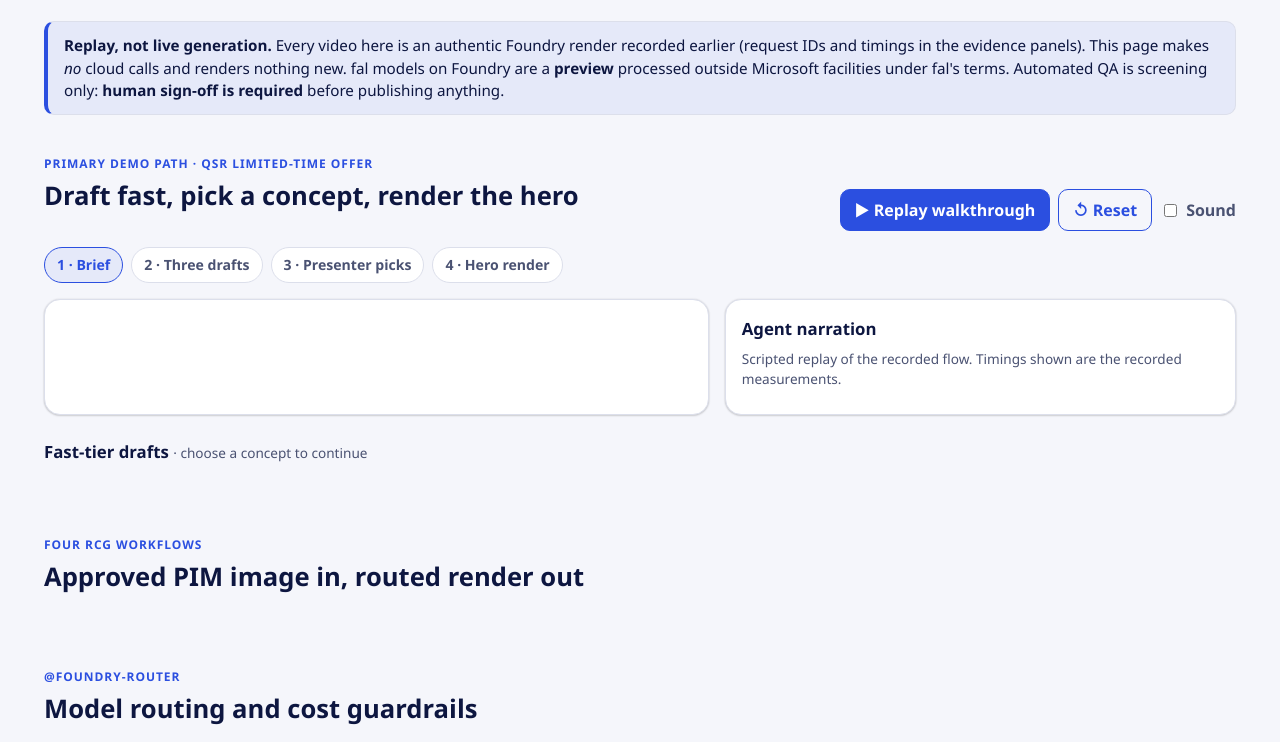
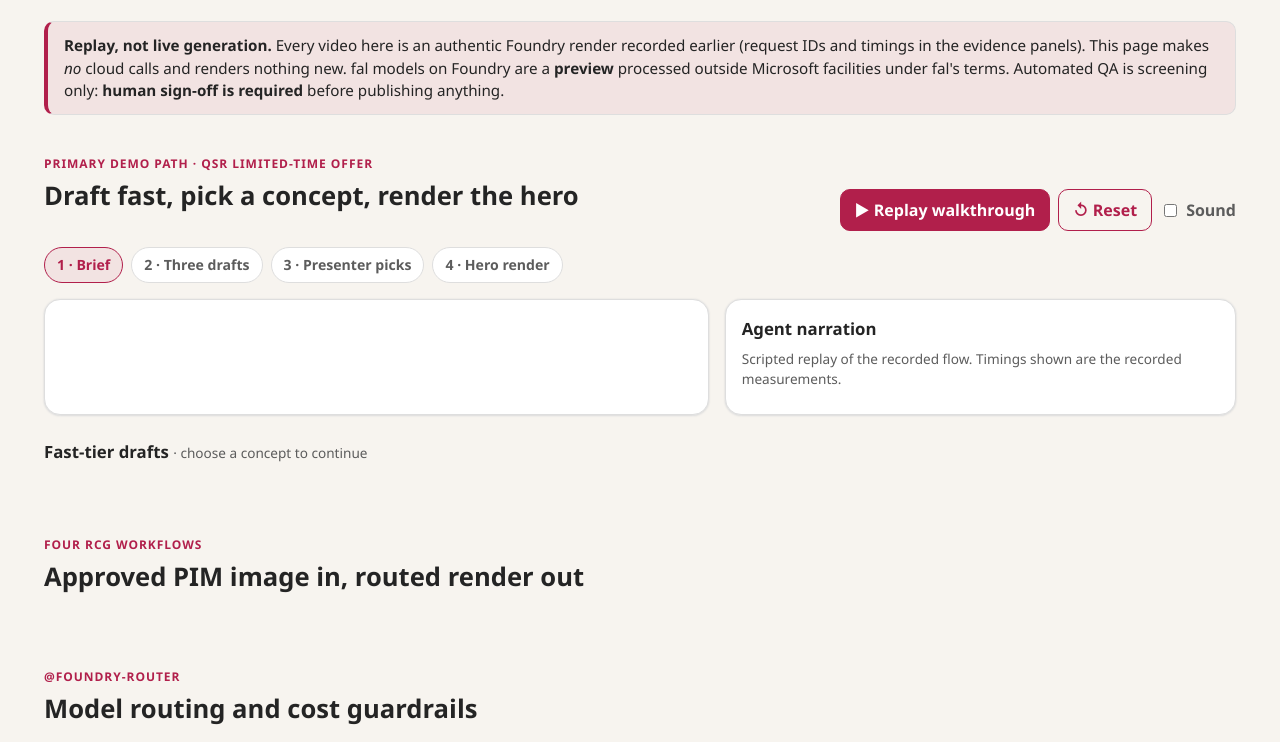
Before and after one commit to swigerb/sku-to-scene, a plain HTML site: page site/index.html in a window 1280 px wide. Shown: the part 525-1267 px from the top of the page. Drawn offline with Linux system fonts and the light colour scheme; no server answers; files whose address does not match are found by name.

Commit message:
Correct brand QA thresholds and demo theme
Co-authored-by: Copilot App <223556219+Copilot@users.noreply.github.com>

```diff
--- a/site/app.css
+++ b/site/app.css
@@ -1,53 +1,54 @@
-/* Theme tokens: structure follows the shared --cp-* convention; values come from the SKU to Scene brand marks
-   (navy wordmark, teal -> blue -> violet tag gradient). Components use only var(--cp-*). */
 :root {
   color-scheme: light;
-  --cp-bg: #f5f6fb;
-  --cp-bg-elevated: #fbfbfe;
+  --cp-bg: #f7f4ef;
+  --cp-bg-elevated: #fcfbf8;
   --cp-surface: #ffffff;
-  --cp-surface-soft: #eef0f8;
-  --cp-border: #dcdfeb;
-  --cp-border-strong: #8a90a8;
-  --cp-text: #0d1640;
-  --cp-text-muted: #4a5272;
-  --cp-text-soft: #5f6784;
-  --cp-accent: #2b4fe0;
-  --cp-accent-hover: #2140bd;
-  --cp-accent-soft: rgba(43, 79, 224, 0.08);
+  --cp-surface-soft: #f5f5f5;
+  --cp-border: #dedede;
+  --cp-border-strong: #919191;
+  --cp-text: #242424;
+  --cp-text-muted: #5c5c5c;
+  --cp-text-soft: #6f6f6f;
+  --cp-accent: #b11f4b;
+  --cp-accent-hover: #9a1a41;
+  --cp-accent-soft: rgba(177, 31, 75, 0.08);
   --cp-accent-fg: #ffffff;
-  --cp-success: #12803f;
-  --cp-danger: #c0262d;
-  --cp-warning: #9a5b00;
-  --cp-link: #2b4fe0;
-  --cp-shadow: 0 0 2px rgba(0, 0, 0, 0.12), 0 1px 2px rgba(0, 0, 0, 0.14);
-  --cp-panel: rgba(255, 255, 255, 0.9);
-  --cp-highlight: rgba(43, 79, 224, 0.12);
-  --cp-brand-gradient: linear-gradient(90deg, #14d9a7 0%, #2b6bff 50%, #9b2cf5 100%);
-  --cp-track: #e3e6f2;
+  --cp-success: #16a34a;
+  --cp-danger: #dc2626;
+  --cp-warning: #f59e0b;
+  --cp-link: #0078d4;
+  --cp-shadow: 0 18px 48px rgba(0, 0, 0, 0.12);
+  --cp-overlay: rgba(255, 255, 255, 0.8);
+  --cp-panel: rgba(255, 255, 255, 0.86);
+  --cp-panel-strong: rgba(255, 255, 255, 0.96);
+  --cp-sheen: rgba(255, 255, 255, 0.55);
+  --cp-highlight: rgba(177, 31, 75, 0.12);
 }
 html[data-theme="dark"] {
   color-scheme: dark;
-  --cp-bg: #0a0f2c;
-  --cp-bg-elevated: #0e1438;
-  --cp-surface: #121a44;
-  --cp-surface-soft: #18214f;
-  --cp-border: #283266;
-  --cp-border-strong: #4a5590;
-  --cp-text: #e9ecf8;
-  --cp-text-muted: #a4acd0;
-  --cp-text-soft: #c2c8e4;
-  --cp-accent: #7f9cff;
-  --cp-accent-hover: #9cb3ff;
-  --cp-accent-soft: rgba(127, 156, 255, 0.14);
-  --cp-accent-fg: #0a0f2c;
+  --cp-bg: #3d3b3a;
+  --cp-bg-elevated: #343231;
+  --cp-surface: #292929;
+  --cp-surface-soft: #2e2e2e;
+  --cp-border: #474747;
+  --cp-border-strong: #5f5f5f;
+  --cp-text: #dedede;
+  --cp-text-muted: #919191;
+  --cp-text-soft: #b0b0b0;
+  --cp-accent: #fd8ea1;
+  --cp-accent-hover: #fb7b91;
+  --cp-accent-soft: rgba(253, 142, 161, 0.14);
+  --cp-accent-fg: #1a1a1a;
   --cp-success: #4ade80;
-  --cp-danger: #ff7b7b;
+  --cp-danger: #f87171;
   --cp-warning: #fbbf24;
-  --cp-link: #9cb3ff;
-  --cp-shadow: 0 0 2px rgba(0, 0, 0, 0.4), 0 1px 3px rgba(0, 0, 0, 0.5);
-  --cp-panel: rgba(18, 26, 68, 0.9);
-  --cp-highlight: rgba(127, 156, 255, 0.16);
-  --cp-track: #253063;
+  --cp-link: #4da6ff;
+  --cp-shadow: 0 18px 48px rgba(0, 0, 0, 0.32);
+  --cp-overlay: rgba(41, 41, 41, 0.88);
+  --cp-panel: rgba(41, 41, 41, 0.72);
+  --cp-panel-strong: rgba(41, 41, 41, 0.96);
+  --cp-sheen: rgba(255, 255, 255, 0.04);
+  --cp-highlight: rgba(253, 142, 161, 0.12);
 }
 
 * { box-sizing: border-box; }
@@ -73,11 +74,9 @@ html[data-theme="dark"] .logo-light, html:not([data-theme="dark"]) .logo-dark {
   position: sticky; top: 0; z-index: 5;
   display: flex; align-items: center; gap: 24px;
   padding: 10px 24px;
-  background: var(--cp-panel);
-  backdrop-filter: blur(8px);
+  background: var(--cp-surface);
   border-bottom: 1px solid var(--cp-border);
 }
-.topbar::after { content: ""; position: absolute; left: 0; right: 0; bottom: -1px; height: 2px; background: var(--cp-brand-gradient); }
 .brand .logo { height: 40px; width: auto; display: block; }
 .brand .logo.logo-light, .brand .logo.logo-dark { aspect-ratio: 840 / 176; }
 nav { display: flex; gap: 16px; flex-wrap: wrap; margin-left: auto; }
@@ -91,7 +90,7 @@ button, .button {
   padding: 8px 14px;
 }
 button:hover { background: var(--cp-accent-hover); }
-button.ghost { background: transparent; color: var(--cp-accent); }
+button.ghost { background: none; color: var(--cp-accent); }
 button.ghost:hover { background: var(--cp-accent-soft); }
 button[disabled] { opacity: 0.5; cursor: not-allowed; }
 
@@ -106,7 +105,7 @@ h3 { font-size: 1.05rem; margin: 0 0 8px; }
 .lede.small { font-size: 0.98rem; }
 .hint { color: var(--cp-text-muted); font-size: 0.85rem; font-weight: 400; margin: 0 0 8px; }
 .agents { display: grid; grid-template-columns: repeat(3, 1fr); gap: 12px; margin-top: 20px; }
-.agent { background: var(--cp-surface); border: 1px solid var(--cp-border); border-radius: 16px; padding: 12px 14px; display: grid; gap: 4px; font-size: 0.9rem; color: var(--cp-text-muted); box-shadow: var(--cp-shadow); }
+.agent { background: var(--cp-surface); border: 1px solid var(--cp-border); border-radius: 16px; padding: 12px 14px; display: grid; gap: 4px; font-size: 0.9rem; color: var(--cp-text-muted); box-shadow: 0 0 2px var(--cp-border), 0 1px 2px var(--cp-border); }
 .tag { font-family: Consolas, "Courier New", Courier, monospace; font-weight: 700; color: var(--cp-text); }
 
 .notice {
@@ -120,7 +119,7 @@ h3 { font-size: 1.05rem; margin: 0 0 8px; }
 .controls { display: flex; gap: 8px; align-items: center; flex-wrap: wrap; }
 .inline { display: inline-flex; gap: 6px; align-items: center; font-weight: 600; color: var(--cp-text-muted); }
 
-.card { background: var(--cp-surface); border: 1px solid var(--cp-border); border-radius: 16px; padding: 16px; box-shadow: var(--cp-shadow); }
+.card { background: var(--cp-surface); border: 1px solid var(--cp-border); border-radius: 16px; padding: 16px; box-shadow: 0 0 2px var(--cp-border), 0 1px 2px var(--cp-border); }
 .steps { display: flex; gap: 8px; list-style: none; padding: 0; margin: 16px 0; flex-wrap: wrap; }
 .steps li { padding: 6px 12px; border-radius: 999px; border: 1px solid var(--cp-border); color: var(--cp-text-muted); font-weight: 600; font-size: 0.88rem; background: var(--cp-surface); }
 .steps li.active { border-color: var(--cp-accent); color: var(--cp-accent); background: var(--cp-accent-soft); }
@@ -178,12 +177,12 @@ caption { text-align: left; font-weight: 700; padding: 8px 0; color: var(--cp-te
 th, td { padding: 8px 10px; border-bottom: 1px solid var(--cp-border); text-align: left; vertical-align: top; }
 th { background: var(--cp-surface-soft); font-weight: 700; }
 .score { display: grid; gap: 2px; min-width: 90px; }
-.bar { position: relative; height: 8px; border-radius: 4px; background: var(--cp-track); overflow: visible; }
+.bar { position: relative; height: 8px; border-radius: 4px; background: var(--cp-border); overflow: visible; }
 .bar > span { position: absolute; left: 0; top: 0; bottom: 0; border-radius: 4px; background: var(--cp-danger); }
 .bar > span.ok { background: var(--cp-success); }
 .bar > i { position: absolute; top: -3px; bottom: -3px; width: 2px; background: var(--cp-text); }
 .qa-summary { display: flex; gap: 12px; flex-wrap: wrap; }
-.stat { background: var(--cp-surface); border: 1px solid var(--cp-border); border-radius: 16px; padding: 12px 16px; min-width: 150px; box-shadow: var(--cp-shadow); }
+.stat { background: var(--cp-surface); border: 1px solid var(--cp-border); border-radius: 16px; padding: 12px 16px; min-width: 150px; box-shadow: 0 0 2px var(--cp-border), 0 1px 2px var(--cp-border); }
 .stat b { display: block; font-size: 1.5rem; }
 .neg { margin-top: 16px; border-left: 4px solid var(--cp-warning); }
 
--- a/site/index.html
+++ b/site/index.html
@@ -7,12 +7,19 @@
   <meta name="description" content="Replay of an agent-orchestrated retail video supply chain using fal video models on Microsoft Foundry. Recorded renders only; no live generation in the browser.">
   <script>
     (() => {
-      let stored = null;
-      try { stored = localStorage.getItem("s2s-theme"); } catch (_) { /* storage unavailable */ }
       const param = new URLSearchParams(window.location.search).get("scoutTheme");
-      const theme = param || stored ||
-        (window.matchMedia("(prefers-color-scheme: dark)").matches ? "dark" : "light");
+      const theme =
+        param || (window.matchMedia("(prefers-color-scheme: dark)").matches ? "dark" : "light");
       document.documentElement.setAttribute("data-theme", theme);
+    })();
+  </script>
+  <script>
+    (() => {
+      if (new URLSearchParams(window.location.search).get("scoutTheme")) return;
+      try {
+        const stored = localStorage.getItem("s2s-theme");
+        if (stored) document.documentElement.setAttribute("data-theme", stored);
+      } catch (_) { /* storage unavailable */ }
     })();
   </script>
   <link rel="icon" type="image/png" href="brand/favicon-light-48.png" media="(prefers-color-scheme: light)">
```
Also changed, not shown: docs/foundry-evaluations-plan.md (+12 -9 lines), docs/verification.md (+11 -1 lines), 1 other file.
